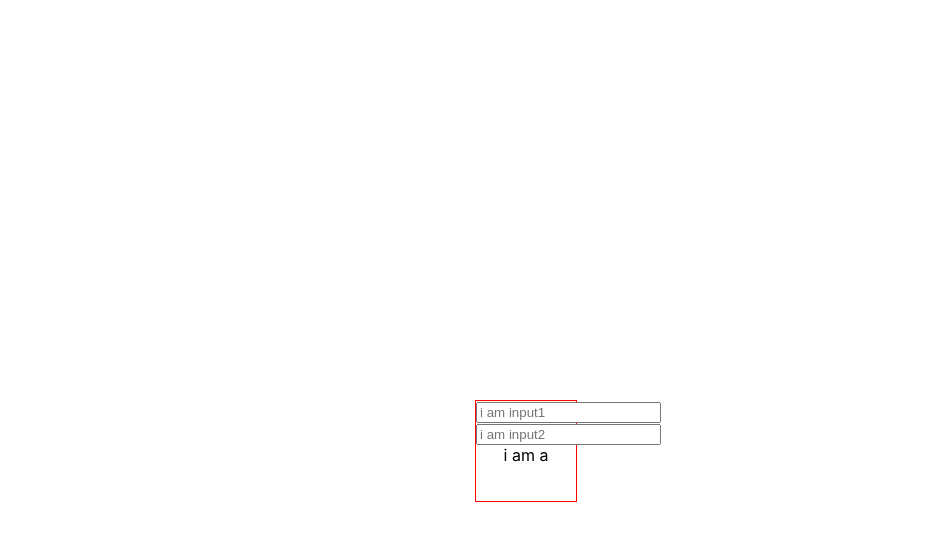
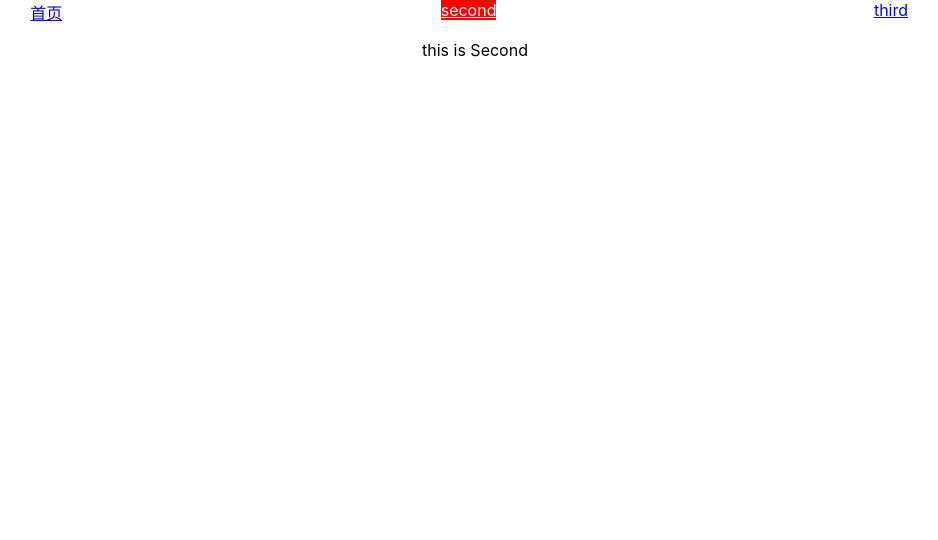
Before and after one commit to dorothy-yl/Test, a React app: page /second in a window 1280 px wide. Shown: the top 540 px of the page, without its empty margins (165-1103 px from the left). Built offline with nearby package versions, Linux system fonts and the light colour scheme.

Commit message:
react-router进阶

```diff
--- a/package.json
+++ b/package.json
@@ -46,6 +46,7 @@
     "react-dev-utils": "^12.0.1",
     "react-dom": "^19.2.0",
     "react-refresh": "^0.11.0",
+    "react-router-dom": "^6.30.1",
     "react-transition-group": "^4.4.5",
     "resolve": "^1.20.0",
     "resolve-url-loader": "^4.0.0",
--- a/src/App.js
+++ b/src/App.js
@@ -1,28 +1,27 @@
-import logo from "./logo.svg";
-import "./App.css";
-import MoveDiv from "./components/moveDiv";
-import { useState } from "react";
+import logo from './logo.svg';
+import './App.css';
+import Menu from "./components/menu.jsx"
+import { useState } from "react"
+import { BrowserRouter, Route, Routes } from 'react-router-dom';
+import routeArr from "./route"
 function App() {
-  const [text, setText] = useState("i am a");
-  const [placeholder1,setPlaceholder1] = useState("请输入账号");
-  function moveAction(left, top) {
-    setText(left, top);
-  }
-  function input1(placeholder) {
-    return <input placeholder={placeholder} />;
-  }
-  function input2(placeholder) {
-    return <input placeholder={placeholder} />;
-  }
-
+  let menuArr = [
+    { menuName: "首页", path: "/" },
+    { menuName: "second", path: "/second" },
+    { menuName: "third", path: "/third" }
+  ]
   return (
-    <div className="App tab-choose ">
-      <MoveDiv
-        moveAction={moveAction}
-        input1={input1}
-        input2={input2}
-        text={text}
-      ></MoveDiv>
+    <div className="App">
+      <BrowserRouter>
+        <Menu menuArr={menuArr}></Menu>
+        <Routes>
+          {
+            routeArr.map((item, index) => {
+              return <Route path={item.path} element={<item.element />}></Route>
+            })
+          }
+        </Routes>
+      </BrowserRouter>
     </div>
   );
 }
--- /dev/null
+++ b/src/components/menu.jsx
@@ -0,0 +1,30 @@
+//class组件
+import React from "react";
+import style from "./menu.module.css"
+import { NavLink } from "react-router-dom"
+class Menu extends React.Component {
+    constructor(prop) {
+        super(prop);
+        this.state = {
+
+        }
+    }
+    render() {
+        return (
+            //<Link> <NavLink>
+            <div className={style.menucontent}>
+                {this.props.menuArr.map((item) => {
+                    return <div className={style['menu-item']} key={item.menuName}>
+                        <NavLink className={(obj) => {
+                            return obj.isActive ? style["menu-on"] : ""
+                        }} to={item.path}>{item.menuName}</NavLink>
+                    </div>
+                })}
+            </div>
+        )
+
+    }
+}
+
+
+export default Menu
--- /dev/null
+++ b/src/components/menu.module.css
@@ -0,0 +1,19 @@
+.menucontent {
+    overflow: hidden;
+}
+
+.menu-item {
+    width: 33%;
+    height: 40px;
+    float: left;
+}
+
+.menu-on {
+    background-color: red;
+
+    color: white;
+}
+
+.active {
+    color: white;
+}
--- /dev/null
+++ b/src/pages/index.jsx
@@ -0,0 +1,10 @@
+function Index(props) {
+    return (
+        <div>
+            this is index
+        </div >
+    );
+
+}
+
+export default Index;
--- /dev/null
+++ b/src/pages/second.jsx
@@ -0,0 +1,10 @@
+function Second(props) {
+    return (
+        <div>
+            this is Second
+        </div >
+    );
+
+}
+
+export default Second;
--- /dev/null
+++ b/src/pages/third.jsx
@@ -0,0 +1,10 @@
+function Third(props) {
+    return (
+        <div>
+            this is Third
+        </div >
+    );
+
+}
+
+export default Third;
--- /dev/null
+++ b/src/route.js
@@ -0,0 +1,17 @@
+import Index from "./pages/index.jsx"
+import Second from "./pages/second.jsx"
+import Third from "./pages/third.jsx"
+export default [
+    {
+        path: "/",
+        element: Index,
+    },
+    {
+        path: "/second",
+        element: Second,
+    },
+    {
+        path: "/third",
+        element: Third,
+    },
+]
```
Also changed, not shown: src/components/text.jsx (added, +33 -0 lines), 1 other file (tests, documents, lock files or other folders).
